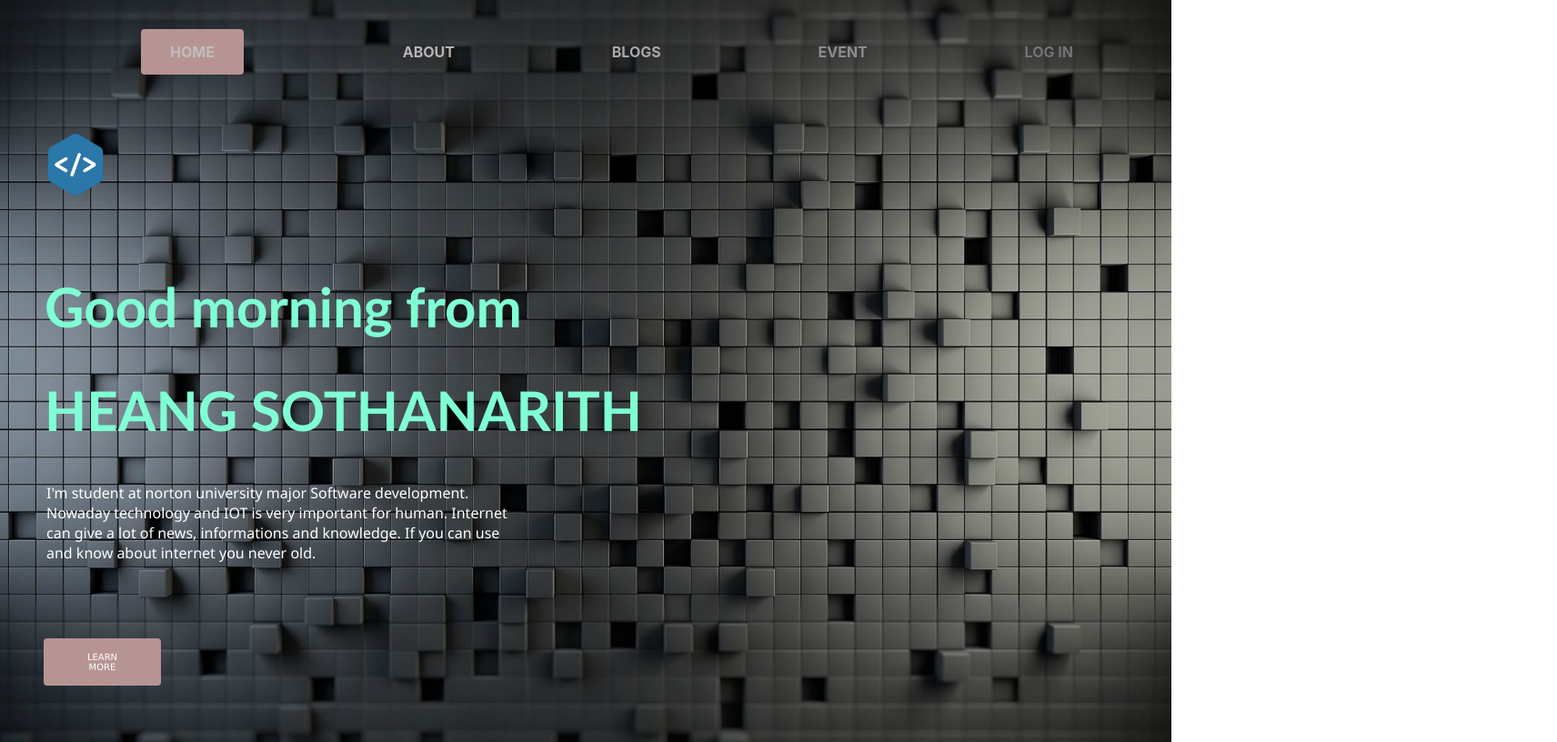
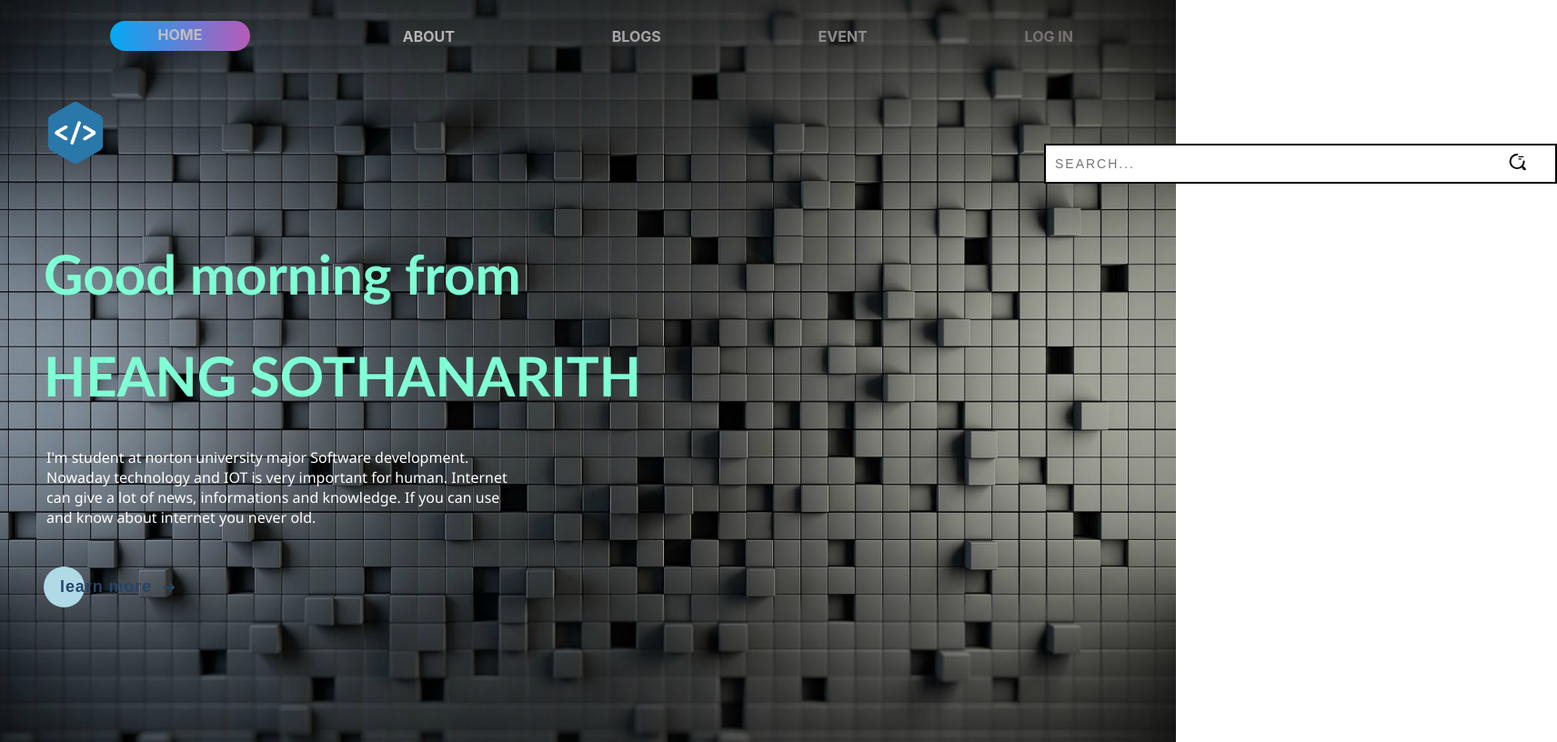
Before and after one commit to SothanaRith/my_frist_web, a plain HTML site: page index.html in a window 1280 px wide. Shown: the whole page at 91% size, 1712 px wide, since content can reach past the window. Drawn offline with Linux system fonts and the light colour scheme.

Commit message:
style change

```diff
--- a/CSS/style.css
+++ b/CSS/style.css
@@ -12,7 +12,6 @@
     width: 90%;
     gap: 10%;
     margin: 40px;
-    padding: 1px;
 
 }
 .font_p{
@@ -30,6 +29,7 @@
     padding: 1px;
 
 }
+
 #learnM {
     width: 65px;
     margin: 40px;
@@ -60,7 +60,7 @@
     color: #B8B4B6;
 }
 #about :hover{
-    color: #AAA7A9;
+    color: #767275;
 }
 #blogs{
 
@@ -68,33 +68,71 @@
     color: #AAA7A9;
 }
 #blogs :hover{
-    color: #AAA7A9;
+    color: #767275;
 }
 #event{
     text-decoration: none;
     color: #8F8C8E;
 }
 #event :hover{
-    color: #C1BCBE;
+    color: #767275;
 }
 .button {
-    background-color: #b79494;
-    border: none;
-    color: white;
-    padding: 15px 32px;
-    text-align: center;
-    text-decoration: none;
-    display: inline-block;
-    font-size: 16px;
-    margin: 4px 2px;
-    cursor: pointer;
-    border-radius: 4px ;
-  }
-  .button:hover {
-    transform: scale(0.75);
-  }
+
+        text-decoration: none;
+        position: relative;
+        border: none;
+
+        font-family: inherit;
+        color: #fff;
+        width: 9em;
+        height: 23px;
+
+        text-align: center;
+        background: linear-gradient(90deg,#03a9f4,#f441a5,#ffeb3b,#03a9f4);
+        background-size: 300%;
+        border-radius: 30px;
+        z-index: 1;
+      }
+
+.button:hover {
+        animation: ani 8s linear infinite;
+        border: none;
+      }
+
+      @keyframes ani {
+        0% {
+          background-position: 0%;
+        }
+
+        100% {
+          background-position: 400%;
+        }
+      }
+
+.button:before {
+        content: '';
+        position: absolute;
+        top: -5px;
+        left: -5px;
+        right: -5px;
+        bottom: -5px;
+        z-index: -1;
+        background: linear-gradient(90deg,#03a9f4,#f441a5,#ffeb3b,#03a9f4);
+        background-size: 400%;
+        border-radius: 35px;
+        transition: 1s;
+      }
+
+.button:hover::before {
+        filter: blur(20px);
+      }
+
+.button:active {
+        background: linear-gradient(32deg,#03a9f4,#f441a5,#ffeb3b,#03a9f4);
+      }
+
 #image{
-
     margin: 40px;
 }
 a{
@@ -106,3 +144,108 @@ a:hover{
     color: #fff;
     text-shadow:0 0 25px #4de2ed,0 0 50px #30e1ea,0 0 100px #08e1ed;
 }
+.cta {
+    position: relative;
+    margin: auto;
+    padding: 12px 18px;
+    transition: all 0.2s ease;
+    border: none;
+    background: none;
+   }
+
+   .cta:before {
+    content: "";
+    position: absolute;
+    top: 0;
+    left: 0;
+    display: block;
+    border-radius: 50px;
+    background: #b1dae7;
+    width: 45px;
+    height: 45px;
+    transition: all 0.3s ease;
+   }
+
+   .cta span {
+    position: relative;
+    font-family: "Ubuntu", sans-serif;
+    font-size: 18px;
+    font-weight: 700;
+    letter-spacing: 0.05em;
+    color: #234567;
+   }
+
+   .cta svg {
+    position: relative;
+    top: 0;
+    margin-left: 10px;
+    fill: none;
+    stroke-linecap: round;
+    stroke-linejoin: round;
+    stroke: #234567;
+    stroke-width: 2;
+    transform: translateX(-5px);
+    transition: all 0.3s ease;
+   }
+
+   .cta:hover:before {
+    width: 100%;
+    background: #b1dae7;
+   }
+
+   .cta:hover svg {
+    transform: translateX(0);
+   }
+
+   .cta:active {
+    transform: scale(0.95);
+   }
+
+   .input-container {
+    width: 540px;
+    left: 1100px;
+    bottom: 550px;
+    margin: 40px;
+    position: relative;
+  }
+
+  .icon {
+    position: absolute;
+    right: 10px;
+
+    top: calc(50% + 5px);
+    transform: translateY(calc(-50% - 5px));
+  }
+
+  .input {
+    width: 100%;
+    height: 20px;
+    padding: 10px;
+
+    transition: .2s linear;
+    border: 2.5px solid black;
+    font-size: 14px;
+    text-transform: uppercase;
+    letter-spacing: 2px;
+  }
+
+  .input:focus {
+    outline: none;
+    border: 0.5px solid black;
+    box-shadow: -5px -5px 0px black;
+  }
+
+  .input-container:hover > .icon {
+    animation: anim 1s linear infinite;
+  }
+
+  @keyframes anim {
+    0%,
+    100% {
+      transform: translateY(calc(-50% - 5px)) scale(1);
+    }
+
+    50% {
+      transform: translateY(calc(-50% - 5px)) scale(1.1);
+    }
+  }
--- a/index.html
+++ b/index.html
@@ -27,11 +27,22 @@
                 Internet can give a lot of news, informations and knowledge.
                 If you can use and know about internet you never old.
             </p>
-            <a href="learn_more.html" id="learnM" class="button" >Learn More</a>
+            <a href="learn_more.html" id="learnM"><button class="cta">
+                <span>learn more </span>
+                <svg viewBox="0 0 13 10" height="10px" width="15px" >
+                  <path d="M1,5 L11,5"></path>
+                  <polyline points="8 1 12 5 8 9"></polyline>
+                </svg>
+              </button></a>
         </div>
         <script src="JS/jq.js"></script>
         <script src="JS/s.js"></script>
-
+        <div class="input-container">
+            <input type="text" name="text" class="input" placeholder="search...">
+            <span class="icon ">
+              <svg width="19px" height="19px" viewBox="0 0 24 24" fill="none" xmlns="https://effervescent-pixie-fd1255.netlify.app/"><g id="SVGRepo_bgCarrier" stroke-width="0"></g><g id="SVGRepo_tracerCarrier" stroke-linecap="round" stroke-linejoin="round"></g><g id="SVGRepo_iconCarrier"> <path opacity="1" d="M14 5H20" stroke="#000" stroke-width="1.5" stroke-linecap="round" stroke-linejoin="round"></path> <path opacity="1" d="M14 8H17" stroke="#000" stroke-width="1.5" stroke-linecap="round" stroke-linejoin="round"></path> <path d="M21 11.5C21 16.75 16.75 21 11.5 21C6.25 21 2 16.75 2 11.5C2 6.25 6.25 2 11.5 2" stroke="#000" stroke-width="2.5" stroke-linecap="round" stroke-linejoin="round"></path> <path opacity="1" d="M22 22L20 20" stroke="#000" stroke-width="3.5" stroke-linecap="round" stroke-linejoin="round"></path> </g></svg>
+            </span>
+          </div>
 
 
     </body>
```
Also changed, not shown: about.html (line endings or trailing spaces).
